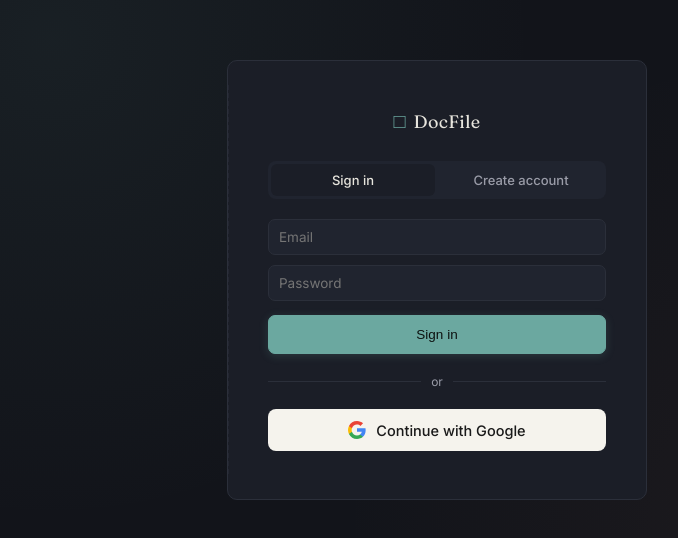
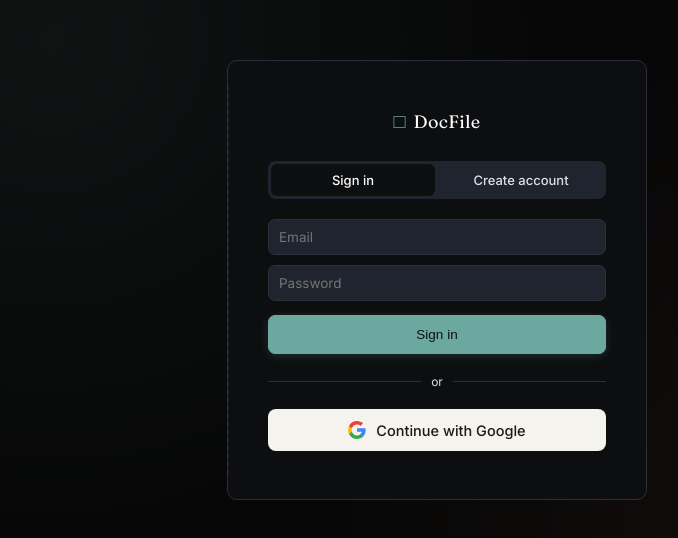
Before and after one commit to sutapa07075/A-secured-File-sharing-System, a plain HTML site: page File_sharing_system/frontend/index.html in a window 1280 px wide. Shown: the part 120-658 px from the top of the page, without its empty margins (203-881 px from the left). Drawn offline with Linux system fonts and the light colour scheme.

Commit message:
styles updated

```diff
--- a/File_sharing_system/frontend/css/style.css
+++ b/File_sharing_system/frontend/css/style.css
@@ -2,16 +2,16 @@
 @import url('https://fonts.googleapis.com/css2?family=Fraunces:opsz,wght@9..144,400;9..144,600&family=Inter:wght@400;500;600&display=swap');
 
 :root {
-  --ink: #12141A;
-  --panel: #1B1E27;
+  --ink: #070707;
+  --panel: #0d0e10;
   --panel-2: #20242F;
   --line: #2B2F3A;
   --paper: #F5F3ED;
   --accent: #6BA8A0;
   --accent-dim: #4E7D77;
   --warn: #C97A5A;
-  --text: #E7E5DD;
-  --text-dim: #9A9CA8;
+  --text: #fdfdfd;
+  --text-dim: #e0e1e5;
   --radius: 10px;
 }
 
```
